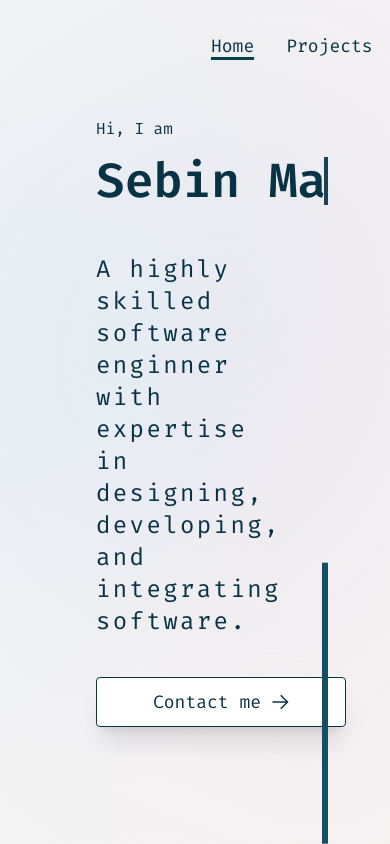
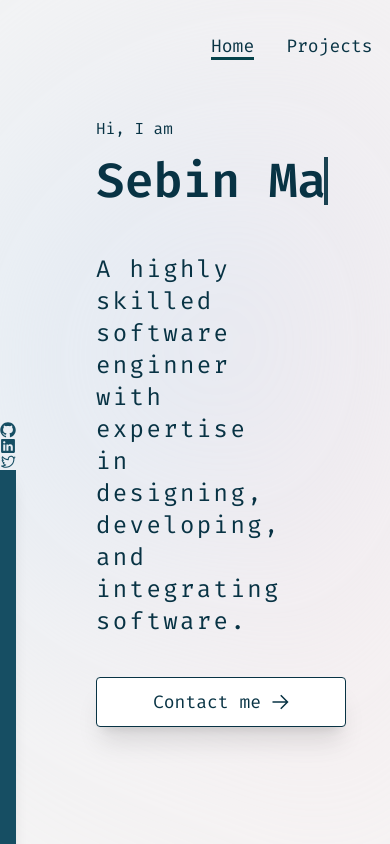
Before and after one commit to sebzz2k2/sebin, a Next.js app: page / in a window 390 px wide. Built offline with nearby package versions, Linux system fonts and the light colour scheme.

Commit message:
add sidelink
to add links and responsive

```diff
--- a/src/components/SideLink.tsx
+++ b/src/components/SideLink.tsx
@@ -1,10 +1,38 @@
 import React from "react";
+import {
+  GitHubLogoIcon,
+  LinkedInLogoIcon,
+  TwitterLogoIcon,
+} from "@radix-ui/react-icons";
+import Link from "next/link";
+
+const iconStyle = "h-4 w-4 xl:w-10 xl:h-10 text-cyan-900 hover:text-cyan-800";
+const SideIcons = [
+  {
+    icon: <GitHubLogoIcon className={iconStyle} />,
+    href: "#",
+  },
+  {
+    icon: <LinkedInLogoIcon className={iconStyle} />,
+    href: "#",
+  },
+  {
+    icon: <TwitterLogoIcon className={iconStyle} />,
+    href: "#",
+  },
+];
 
 const SideLink = () => {
   return (
-    <div className="fixed right-5 w-12 h-screen rounded-full z-10 transform -translate-y-1/3">
-      <div></div>
-      <div className="h-1/3 bg-cyan-900 w-[6px] shadow-lg"></div>
+    <div className="fixed xl:right-28 h-screen rounded-full z-10 transform -translate-y-1/2 md:-translate-y-1/3">
+      <div className="flex xl:gap-8 flex-col xl:mb-8 md:mb-2 lg:gap-2">
+        {SideIcons.map((icon, index) => (
+          <Link href={icon.href} key={index}>
+            {icon.icon}
+          </Link>
+        ))}
+      </div>
+      <div className="h-1/2 bg-cyan-900 xl:w-[8px] shadow-lg m-auto lg:h-1/3"></div>
     </div>
   );
 };
```
